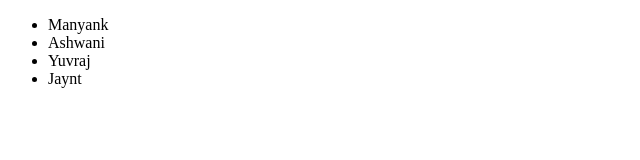
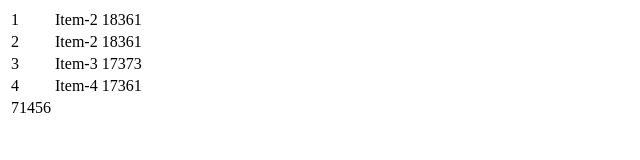
Before and after one commit to Hemant2122/Newtonschool, a plain HTML site: page javaScript2/DOM JS/index.html in a window 1280 px wide. Shown: the whole page, without its empty margins (0-640 px from the left). Drawn offline with Linux system fonts and the light colour scheme.

Commit message:
Contets Qusetion , 4-feb/Grofers Checkout

```diff
--- a/javaScript2/DOM JS/index.html
+++ b/javaScript2/DOM JS/index.html
@@ -3,23 +3,31 @@
 <head>
     <meta charset="UTF-8">
     <meta name="viewport" content="width=device-width, initial-scale=1.0">
-    <title>DOM JS</title>
-    <link rel="stylesheet" href="style.css">
+    <title>Table Count Number</title>
 </head>
 <body>
-    <!-- <h1 id="heading" class="asd">H1 heading</h1>
-    <p id="para">Hii am a heading</p>
-    <h1 id="heading1" class="asd">H1 heading1</h1>
-    <h1 id="heading2" class="asd">H1 heading2</h1>
-    <h1 id="heading3" class="asd check">H1 heading3</h1> -->
-
-
-    <ul id="names">
-        <li>Manyank</li>
-        <li>Ashwani</li>
-        <li>Yuvraj</li>
-        <li>Jaynt</li>
-    </ul>
-    <script src="script.js"></script>
+    <table>
+        <tr>
+            <td>1</td>
+            <td>Item-2</td>
+            <td data-ns-test="price">18361</td>
+        </tr>
+        <tr>
+            <td>2</td>
+            <td>Item-2</td>
+            <td data-ns-test="price">18361</td>
+        </tr>
+        <tr>
+            <td>3</td>
+            <td>Item-3</td>
+            <td data-ns-test="price">17373</td>
+        </tr>
+        <tr>
+            <td>4</td>
+            <td>Item-4</td>
+            <td data-ns-test="price">17361</td>
+        </tr>
+    </table>
+    <script src="./script.js"></script>
 </body>
 </html>
--- a/javaScript2/DOM JS/script.js
+++ b/javaScript2/DOM JS/script.js
@@ -1,141 +1,23 @@
+// javascript code goes here
 
-//  1: -> getElementById()
+const tableElement = document.getElementsByTagName("table")[0];
+console.dir(tableElement);
+const priceElement = document.querySelectorAll("[data-ns-test='price']");
 
-// const headingElement = document.getElementById("heading");
-// console.log(headingElement);
-// console.dir(headingElement);
-// headingElement.style.backgroundColor = "aqua";
+let totalPrice = 0;
+for(let i=0; i<priceElement.length; i++){
+    const countPriceElement = priceElement[i];
+    console.dir(countPriceElement);
+    const value = countPriceElement.textContent;
+    totalPrice += Number(value);
+}
+console.log(totalPrice);
 
-// 2:-> getElementByTagName
+const newTrElement = document.createElement("tr");
+const newTdElement = document.createElement("td");
 
-// const heading1Element = document.getElementsByTagName("p");
-// heading1Element.style.backgroundColor = "red";
+newTdElement.setAttribute("data-ns-test", "grandTotal");
+newTdElement.textContent = totalPrice;
 
-// 3 :->  getElementByClassName
-
-// const heading2Element = document.getElementsByClassName("asd");
-// console.log(heading2Element);
-
-
-// 4 :-> querySelector :-
-
-
-// const heading4Element = document.querySelector(".check");
-// console.log(heading4Element);
-
-// ---------------------------- EDIT -------------------------------
-
-// const headingElement = document.getElementById("heading");
-// console.log(headingElement);
-// headingElement.style.backgroundColor = "aqua";
-
-
-// ----------------------------Delete an Element (Removal) ------------------------
-
-// const paragraphElement = document.getElementById("para");
-// paragraphElement.remove();
-
-
-// ----------------Creation of Element and insert an element (create) -----------------------------
-
-// const newHeadingElement = document.createElement("h1");
-// console.log(newHeadingElement);
-// newHeadingElement.textContent = "H1 new heading H1 !";
-// newHeadingElement.style.backgroundColor = "pink";
-
-// const bodyElement = document.body;
-// bodyElement.prepend(newHeadingElement);
-
-
-// ------------ Advance Editing Element -----------------------
-
-// -------------------- Insertion -----------------------------
-
-
-// 1 -> append :----
-
-// const nameListElement = document.getElementById("names");
-// console.dir(nameListElement);
-
-// const studentList = ["Amit", "Saurbh", "Yash", "Hemant"];
-// for (let index = 0; index < studentList.length; index++) {
-//     const studentName = studentList[index];
-
-
-//     // Create an <li> Element
-//     const lisItemElement = document.createElement("li");
-
-//     lisItemElement.textContent = studentName;
-
-//     nameListElement.append(lisItemElement);
-// }
-
-
-// 1 -> Prepend :----
-
-
-// const nameListElement = document.getElementById("names");
-
-// const studentList = ["Amit", "Saurbh", "Yash", "Hemant"];
-
-// for (let index = 0; index < studentList.length; index++) {
-//     const studentName = studentList[index];
-
-//     const lisItemElement = document.createElement("li");
-
-//     lisItemElement.textContent = studentName;
-
-//     nameListElement.prepend(lisItemElement);
-// }
-
-
-// 3 -> before :---
-
-// const nameListElement = document.getElementById("names");
-
-// const heading1Element = document.createElement("h2");
-// heading1Element.textContent = "Here's the list list of student";
-// nameListElement.before(heading1Element);
-
-
-// 4 -> after :----
-
-
-// const footerElement = document.createElement("h3");
-// footerElement.textContent = "End of the list !";
-
-// nameListElement.after(footerElement);
-
-// 5 -> replaceWith :----
-
-// footerElement.replaceWith("hii am replace");
-
-
-// -------------------------- Fragment ----------------------------
-
-//  this code is inserting  better way :------
-
-// const fakeNodeOfNameListElemnet = new DocumentFragment();
-
-// const nameListElement = document.getElementById("names");
-
-// const studentList = ["Amit", "Saurbh", "Yash", "Hemant"];
-
-// for (let index = 0; index < studentList.length; index++) {
-//     const studentName = studentList[index];
-
-//     const lisItemElement = document.createElement("li");
-//     lisItemElement.textContent = studentName;
-
-//     fakeNodeOfNameListElemnet.append(lisItemElement);
-// }
-// nameListElement.append(fakeNodeOfNameListElemnet);
-
-
-// --------------------------------------------------------------------------------------------
-
-// ----------- Another way to Insert Element insertAdjacentHTML ---------------
-
-const nameListElement = document.getElementById("names");
-
-names.insertionHTML('beforebegin', '<li>Hemant</li>');
+newTrElement.append(newTdElement);
+tableElement.append(newTrElement);
--- a/javaScript2/DOM JS/style.css
+++ /dev/null
@@ -1,3 +0,0 @@
-#heading{
-    background-color: yellow;
-}
```
